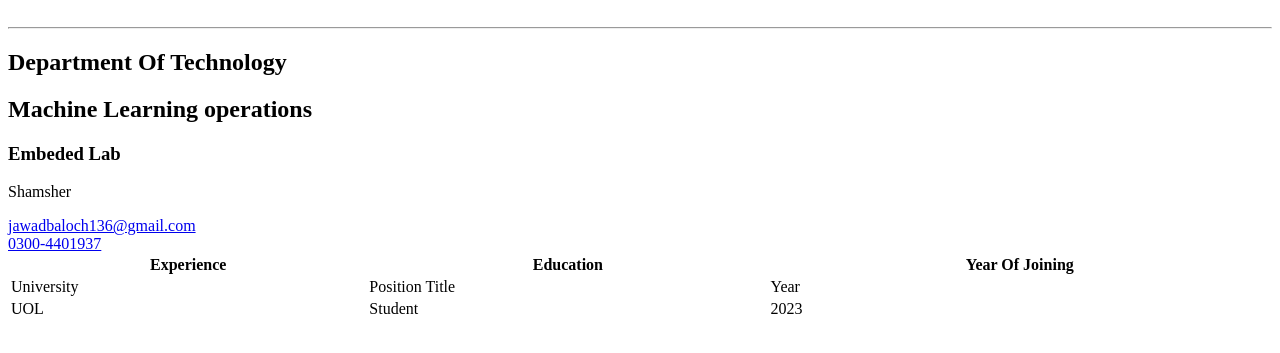
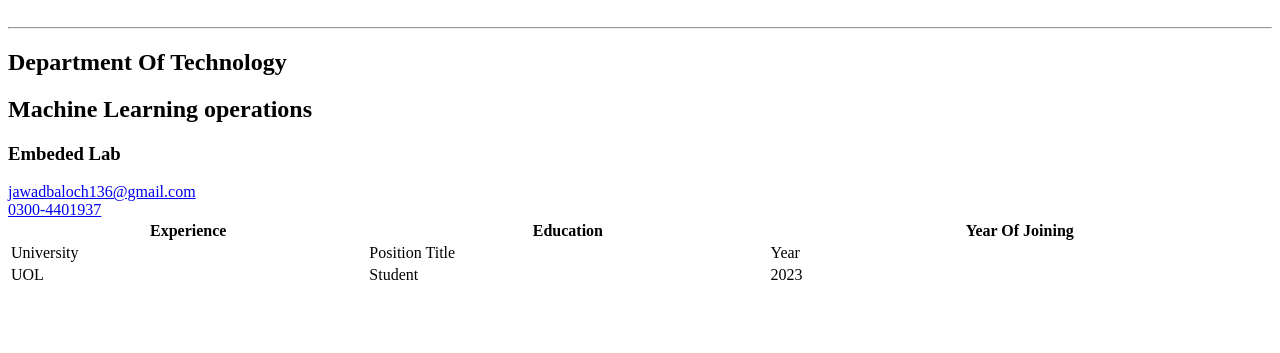
Before and after one commit to jawadbloch/jawad, a plain HTML site: page index.html in a window 1280 px wide. Shown: the part 79-432 px from the top of the page. Drawn offline with Linux system fonts and the light colour scheme.

Commit message:
Revert "shamsher.html"

```diff
--- a/index.html
+++ b/index.html
@@ -14,7 +14,6 @@
         <h2>Department Of Technology</h2>
         <h2>Machine Learning operations</h2>
         <h3>Embeded Lab</h3>
-        <p>Shamsher</p>
     </div>
     <div>
         <a href="mailto:jawadbaloch136@gmail.com">jawadbaloch136@gmail.com</a><br>
```
